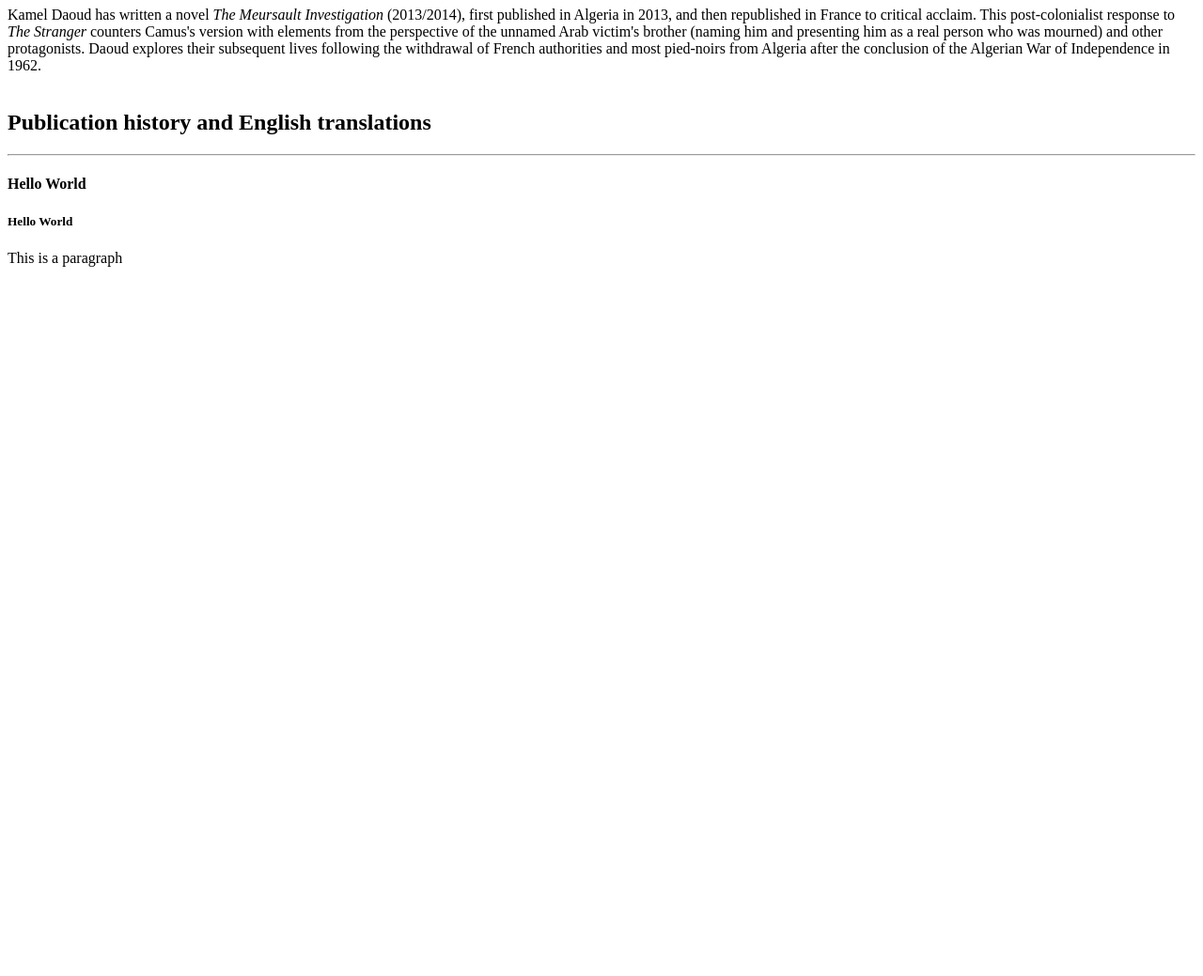
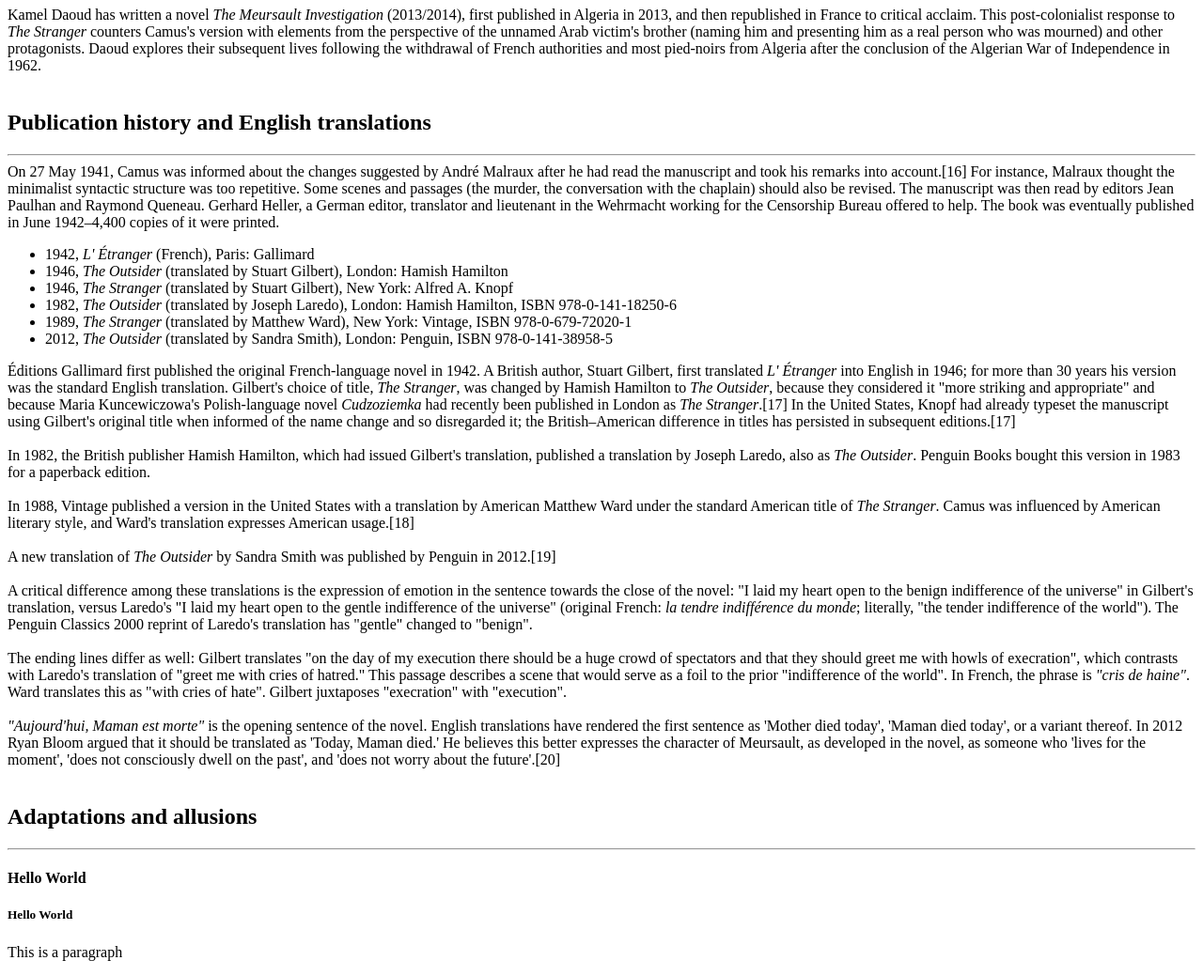
Before and after one commit to Kalle-Rei/wikipediaarticle, a plain HTML site: page index.html in a window 1280 px wide. Shown: the part 2634-3673 px from the top of the page at 94% size. Before the commit the page ends 2934 px from the top, so only its background shows below. Drawn offline with Linux system fonts and the light colour scheme.

Commit message:
finished publication history section

```diff
--- a/index.html
+++ b/index.html
@@ -254,8 +254,10 @@
             analysis by Richard Weisberg and jurist Richard A. Posner.[14] René Girard has critiqued the relative nature
             of 'indifference' in the character of Meursault in relation to his surrounding society.[15]
             <br><br>
-            Kamel Daoud has written a novel <em>The Meursault Investigation</em> (2013/2014), first published in Algeria in 2013,
-            and then republished in France to critical acclaim. This post-colonialist response to <em>The Stranger</em> counters
+            Kamel Daoud has written a novel <em>The Meursault Investigation</em> (2013/2014), first published in Algeria
+            in 2013,
+            and then republished in France to critical acclaim. This post-colonialist response to <em>The Stranger</em>
+            counters
             Camus's version with elements from the perspective of the unnamed Arab victim's brother (naming him and
             presenting him as a real person who was mourned) and other protagonists. Daoud explores their subsequent
             lives following the withdrawal of French authorities and most pied-noirs from Algeria after the conclusion
@@ -266,7 +268,86 @@
     <div>
         <h2>Publication history and English translations</h2>
         <hr>
-        <p1></p1>
+        <p1>
+            On 27 May 1941, Camus was informed about the changes suggested by André Malraux after he had read the
+            manuscript and took his remarks into account.[16] For instance, Malraux thought the minimalist syntactic
+            structure was too repetitive. Some scenes and passages (the murder, the conversation with the chaplain)
+            should also be revised. The manuscript was then read by editors Jean Paulhan and Raymond Queneau. Gerhard
+            Heller, a German editor, translator and lieutenant in the Wehrmacht working for the Censorship Bureau
+            offered to help. The book was eventually published in June 1942–4,400 copies of it were printed.
+            <ul>
+                <li>
+                    1942, <em>L' Étranger</em> (French), Paris: Gallimard
+                </li>
+                <li>
+                    1946, <em>The Outsider</em> (translated by Stuart Gilbert), London: Hamish Hamilton
+                </li>
+                <li>
+                    1946, <em>The Stranger</em> (translated by Stuart Gilbert), New York: Alfred A. Knopf
+                </li>
+                <li>
+                    1982, <em>The Outsider</em> (translated by Joseph Laredo), London: Hamish Hamilton, ISBN
+                    978-0-141-18250-6
+                </li>
+                <li>
+                    1989, <em>The Stranger</em> (translated by Matthew Ward), New York: Vintage, ISBN 978-0-679-72020-1
+                </li>
+                <li>
+                    2012, <em>The Outsider</em> (translated by Sandra Smith), London: Penguin, ISBN 978-0-141-38958-5
+                </li>
+            </ul>
+            Éditions Gallimard first published the original French-language novel in 1942. A British author, Stuart
+            Gilbert, first translated <em>L' Étranger</em> into English in 1946; for more than 30 years his version was
+            the
+            standard English translation. Gilbert's choice of title, <em>The Stranger</em>, was changed by Hamish
+            Hamilton to <em>The
+                Outsider</em>, because they considered it "more striking and appropriate" and because Maria
+            Kuncewiczowa's
+            Polish-language novel <em>Cudzoziemka</em> had recently been published in London as <em>The
+                Stranger</em>.[17] In the United
+            States, Knopf had already typeset the manuscript using Gilbert's original title when informed of the name
+            change and so disregarded it; the British–American difference in titles has persisted in subsequent
+            editions.[17]
+            <br><br>
+            In 1982, the British publisher Hamish Hamilton, which had issued Gilbert's translation, published a
+            translation by Joseph Laredo, also as <em>The Outsider</em>. Penguin Books bought this version in 1983 for a
+            paperback edition.
+            <br><br>
+            In 1988, Vintage published a version in the United States with a translation by American Matthew Ward under
+            the standard American title of <em>The Stranger</em>. Camus was influenced by American literary style, and
+            Ward's
+            translation expresses American usage.[18]
+            <br><br>
+            A new translation of <em>The Outsider</em> by Sandra Smith was published by Penguin in 2012.[19]
+            <br><br>
+            A critical difference among these translations is the expression of emotion in the sentence towards the
+            close of the novel: "I laid my heart open to the benign indifference of the universe" in Gilbert's
+            translation, versus Laredo's "I laid my heart open to the gentle indifference of the universe" (original
+            French: <em>la tendre indifférence du monde</em>; literally, "the tender indifference of the world"). The
+            Penguin
+            Classics 2000 reprint of Laredo's translation has "gentle" changed to "benign".
+            <br><br>
+            The ending lines differ as well: Gilbert translates "on the day of my execution there should be a huge crowd
+            of spectators and that they should greet me with howls of execration", which contrasts with Laredo's
+            translation of "greet me with cries of hatred." This passage describes a scene that would serve as a foil to
+            the prior "indifference of the world". In French, the phrase is <em>"cris de haine"</em>. Ward translates
+            this as
+            "with cries of hate". Gilbert juxtaposes "execration" with "execution".
+            <br><br>
+            <em>"Aujourd'hui, Maman est morte"</em> is the opening sentence of the novel. English translations have rendered the
+            first sentence as 'Mother died today', 'Maman died today', or a variant thereof. In 2012 Ryan Bloom argued
+            that it should be translated as 'Today, Maman died.' He believes this better expresses the character of
+            Meursault, as developed in the novel, as someone who 'lives for the moment', 'does not consciously dwell on
+            the past', and 'does not worry about the future'.[20]
+            <br><br>
+        </p1>
+    </div>
+    <div>
+        <h2>Adaptations and allusions</h2>
+        <hr>
+        <p1>
+
+        </p1>
     </div>
     <h4>Hello World</h4>
     <h5>Hello World</h5>
```
